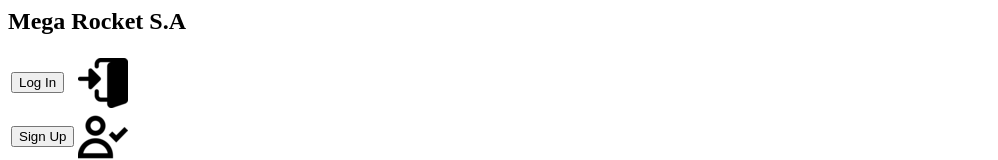
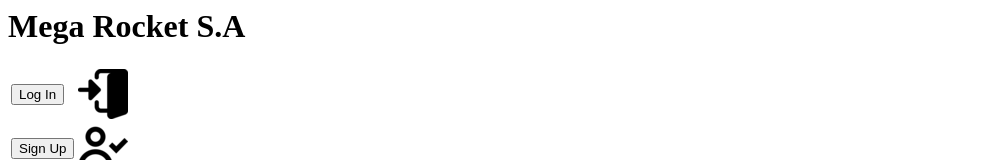
Before and after one commit to Milicerro/BaSP-M2023, a plain HTML site: page Week-02/index.html in a window 1280 px wide. Shown: the top 160 px of the page, without its empty margins (0-998 px from the left). Drawn offline with Linux system fonts and the light colour scheme.

Commit message:
BaSP-Week02: edit h1 y h2

```diff
--- a/Week-02/index.html
+++ b/Week-02/index.html
@@ -1,7 +1,7 @@
 <html>
     <head>
         <title>Proyect-landing-cerro</title>
-       <h2>Mega Rocket S.A</h2>
+       <h1>Mega Rocket S.A</h1>
        <table>
         <tr>
         <td><button>Log In</button></td>
```
